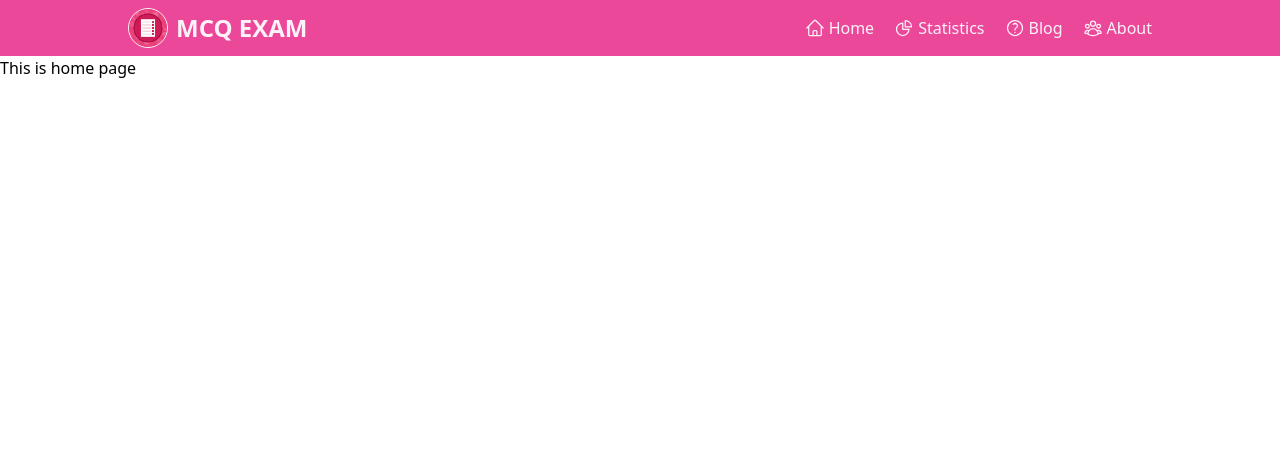
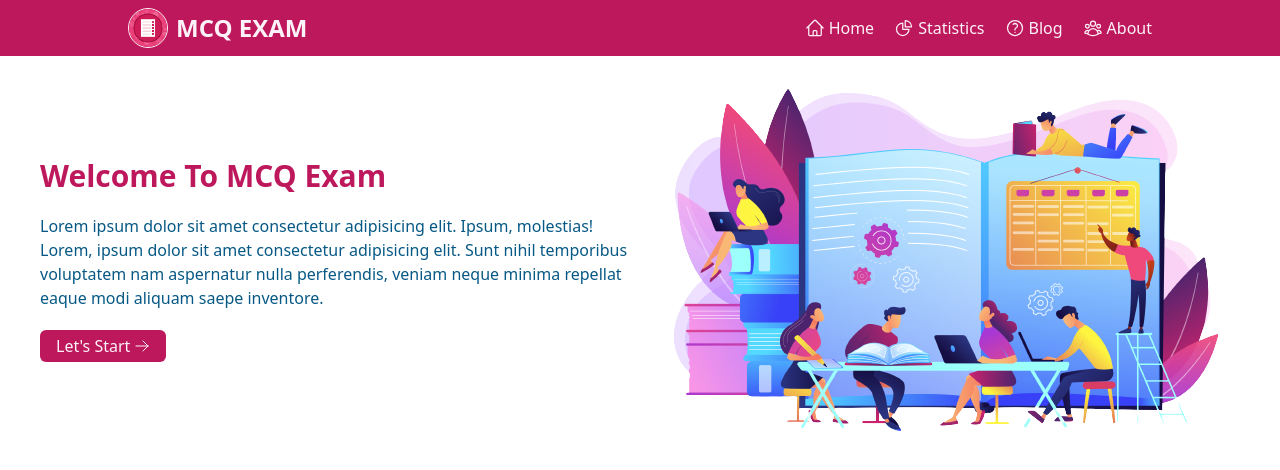
Before and after one commit to md-shamim-sarker/mcq-exam, a React (Create React App) app: page / in a window 1280 px wide. Shown: the top 470 px of the page. Built offline with nearby package versions, Linux system fonts and the light colour scheme.

Commit message:
header section complete

```diff
--- a/src/components/ErrorPage/ErrorPage.js
+++ b/src/components/ErrorPage/ErrorPage.js
@@ -1,9 +1,13 @@
 import React from 'react';
+import crying from '../../image/error_emoji.gif';
 
 const ErrorPage = () => {
     return (
-        <div>
-            <h2>This is error page.</h2>
+        <div className='w-screen h-screen flex justify-center items-center bg-[#FAFAFA]'>
+            <div className='flex flex-col items-center'>
+                <img src={crying} alt="error_crying" className='w-36' />
+                <h2 className='text-2xl text-pink-700 font-bold'>404 | Not Found</h2>
+            </div>
         </div>
     );
 };
--- a/src/components/Home/Home.js
+++ b/src/components/Home/Home.js
@@ -1,9 +1,29 @@
 import React from 'react';
+import {Link} from 'react-router-dom';
+import header from '../../image/header.png';
+import {ArrowRightIcon} from '@heroicons/react/24/outline';
+
 
 const Home = () => {
     return (
-        <div>
-            <h2>This is home page</h2>
+        <div className='grid grid-cols-2 items-center'>
+            <div className='ml-10'>
+                <h2 className='text-3xl font-bold'>
+                    <span className='text-pink-700'>Welcome To MCQ Exam</span>
+                </h2>
+                <p className='my-5'>
+                    <span className='text-sky-800'>Lorem ipsum dolor sit amet consectetur adipisicing elit. Ipsum, molestias! Lorem, ipsum dolor sit amet consectetur adipisicing elit. Sunt nihil temporibus voluptatem nam aspernatur nulla perferendis, veniam neque minima repellat eaque modi aliquam saepe inventore.</span>
+                </p>
+                <Link>
+                    <button className='flex items-center gap-x-1 bg-pink-700 text-pink-50 px-4 py-1 rounded-md hover:bg-sky-700 focus:bg-sky-700'>
+                        <span>Let's Start </span>
+                        <ArrowRightIcon className='w-4'></ArrowRightIcon>
+                    </button>
+                </Link>
+            </div>
+            <div>
+                <img src={header} alt="header_image" />
+            </div>
         </div>
     );
 };
--- a/src/components/Navbar/Navbar.js
+++ b/src/components/Navbar/Navbar.js
@@ -5,7 +5,7 @@ import {ChartPieIcon, HomeIcon, QuestionMarkCircleIcon, UserGroupIcon} from '@he
 
 const Navbar = () => {
     return (
-        <div className='bg-pink-500 text-pink-50 py-2'>
+        <div className='bg-pink-700 text-pink-50 py-2'>
             <div className='w-4/5 mx-auto flex justify-center lg:justify-between items-center'>
 
                 {/* Site Logo for both desktop and mobile */}
```
Also changed, not shown: src/image/error_emoji.gif (added), src/image/header.png.
